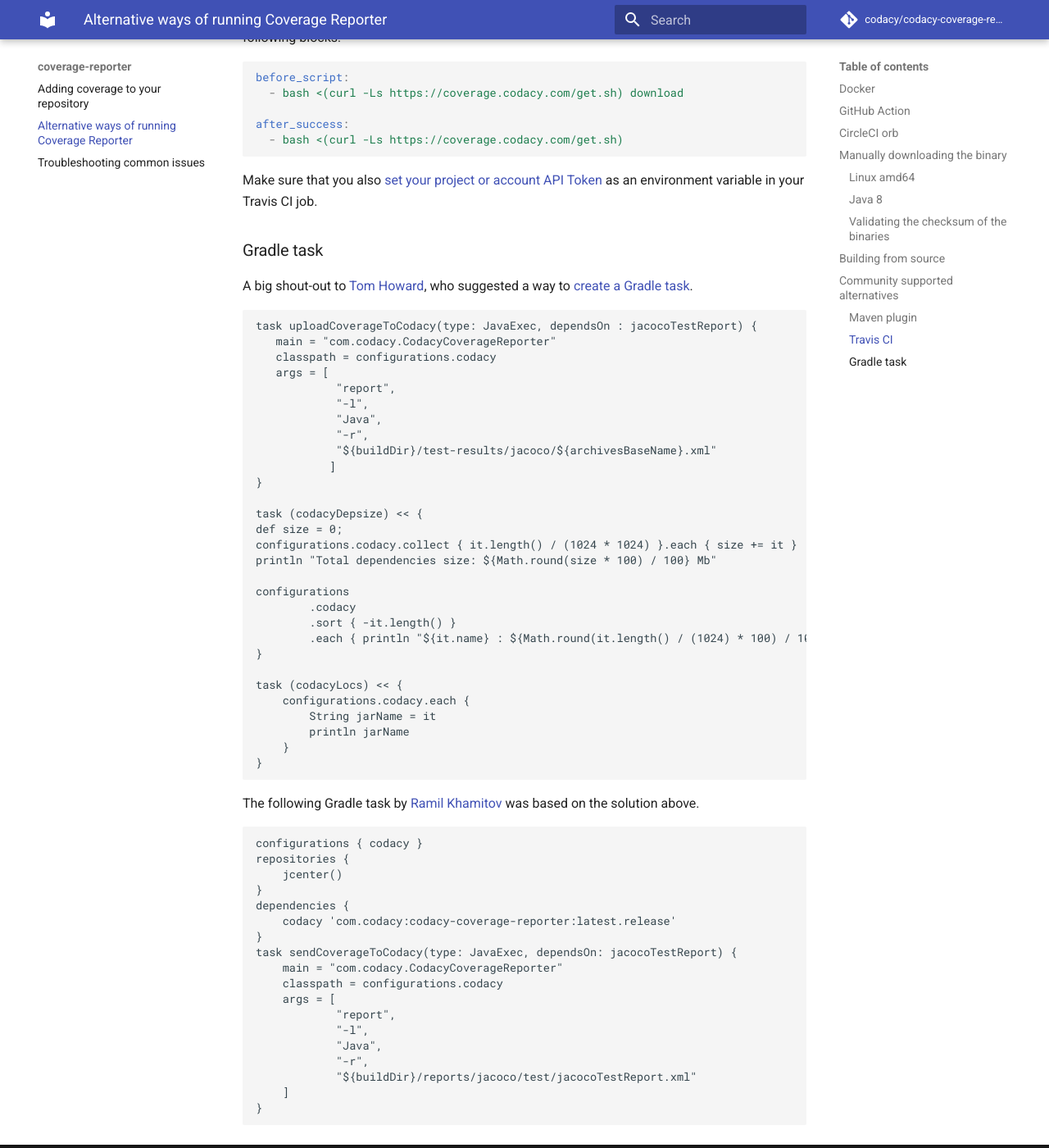
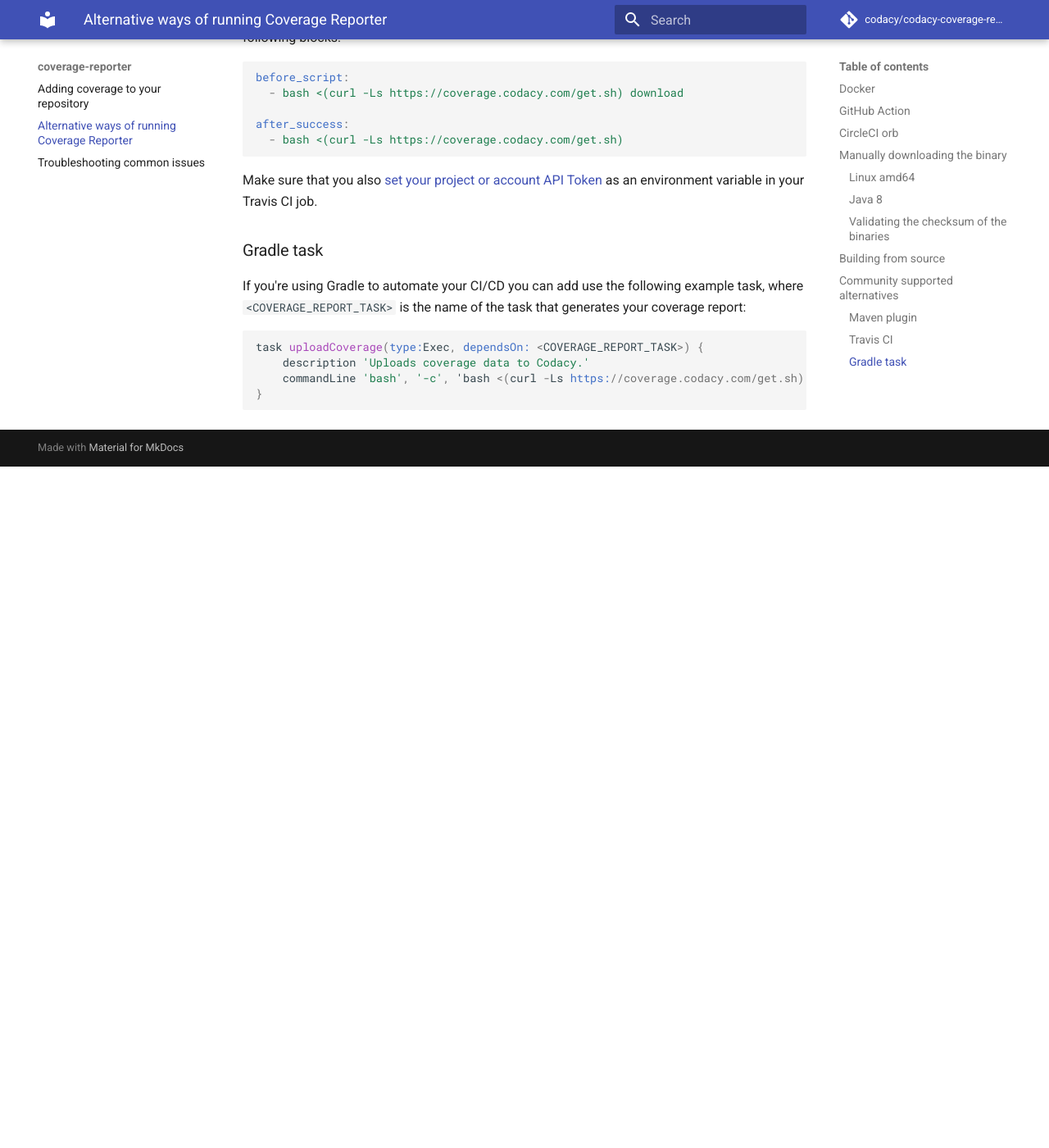
Before and after one commit to codacy/codacy-coverage-reporter, an MkDocs documentation site: the page built from docs/alternative-ways-of-running-coverage-reporter.md, in a window 1280 px wide and 1400 px high, scrolled down 3549 px. Shown: the whole window at 82% size. Built offline with MkDocs 1.6.1 and Material for MkDocs 9.7.7, drawn with Linux system fonts in a browser that asks for light colours; comment, search, counter and statistics services are not loaded; after the commit the page ends 4118 px from its top, so only the background shows below that.

Commit message:
doc: Update Gradle task example DOCS-389

````diff
--- a/docs/alternative-ways-of-running-coverage-reporter.md
+++ b/docs/alternative-ways-of-running-coverage-reporter.md
@@ -158,59 +158,11 @@
 
 ### Gradle task
 
-A big shout-out to [Tom Howard](https://github.com/tompahoward), who suggested a way to [create a Gradle task](https://github.com/mountain-pass/hyperstate/commit/857ca93e1c8484c14a5e2da9f0434d3daf3328ce).
+If you're using Gradle to automate your CI/CD you can add use the following example task, where `<COVERAGE_REPORT_TASK>` is the name of the task that generates your coverage report:
 
-```gradle
-task uploadCoverageToCodacy(type: JavaExec, dependsOn : jacocoTestReport) {
-   main = "com.codacy.CodacyCoverageReporter"
-   classpath = configurations.codacy
-   args = [
-            "report",
-            "-l",
-            "Java",
-            "-r",
-            "${buildDir}/test-results/jacoco/${archivesBaseName}.xml"
-           ]
-}
-
-task (codacyDepsize) << {
-def size = 0;
-configurations.codacy.collect { it.length() / (1024 * 1024) }.each { size += it }
-println "Total dependencies size: ${Math.round(size * 100) / 100} Mb"
-
-configurations
-        .codacy
-        .sort { -it.length() }
-        .each { println "${it.name} : ${Math.round(it.length() / (1024) * 100) / 100} kb" }
-}
-
-task (codacyLocs) << {
-    configurations.codacy.each {
-        String jarName = it
-        println jarName
-    }
+```groovy
+task uploadCoverage(type:Exec, dependsOn: <COVERAGE_REPORT_TASK>) {
+    description 'Uploads coverage data to Codacy.'
+    commandLine 'bash', '-c', 'bash <(curl -Ls https://coverage.codacy.com/get.sh) report
 }
 ```
-
-The following Gradle task by [Ramil Khamitov](https://github.com/Ram042) was based on the solution above.
-
-```gradle
-configurations { codacy }
-repositories {
-    jcenter()
-}
-dependencies {
-    codacy 'com.codacy:codacy-coverage-reporter:latest.release'
-}
-task sendCoverageToCodacy(type: JavaExec, dependsOn: jacocoTestReport) {
-    main = "com.codacy.CodacyCoverageReporter"
-    classpath = configurations.codacy
-    args = [
-            "report",
-            "-l",
-            "Java",
-            "-r",
-            "${buildDir}/reports/jacoco/test/jacocoTestReport.xml"
-    ]
-}
-```
````
